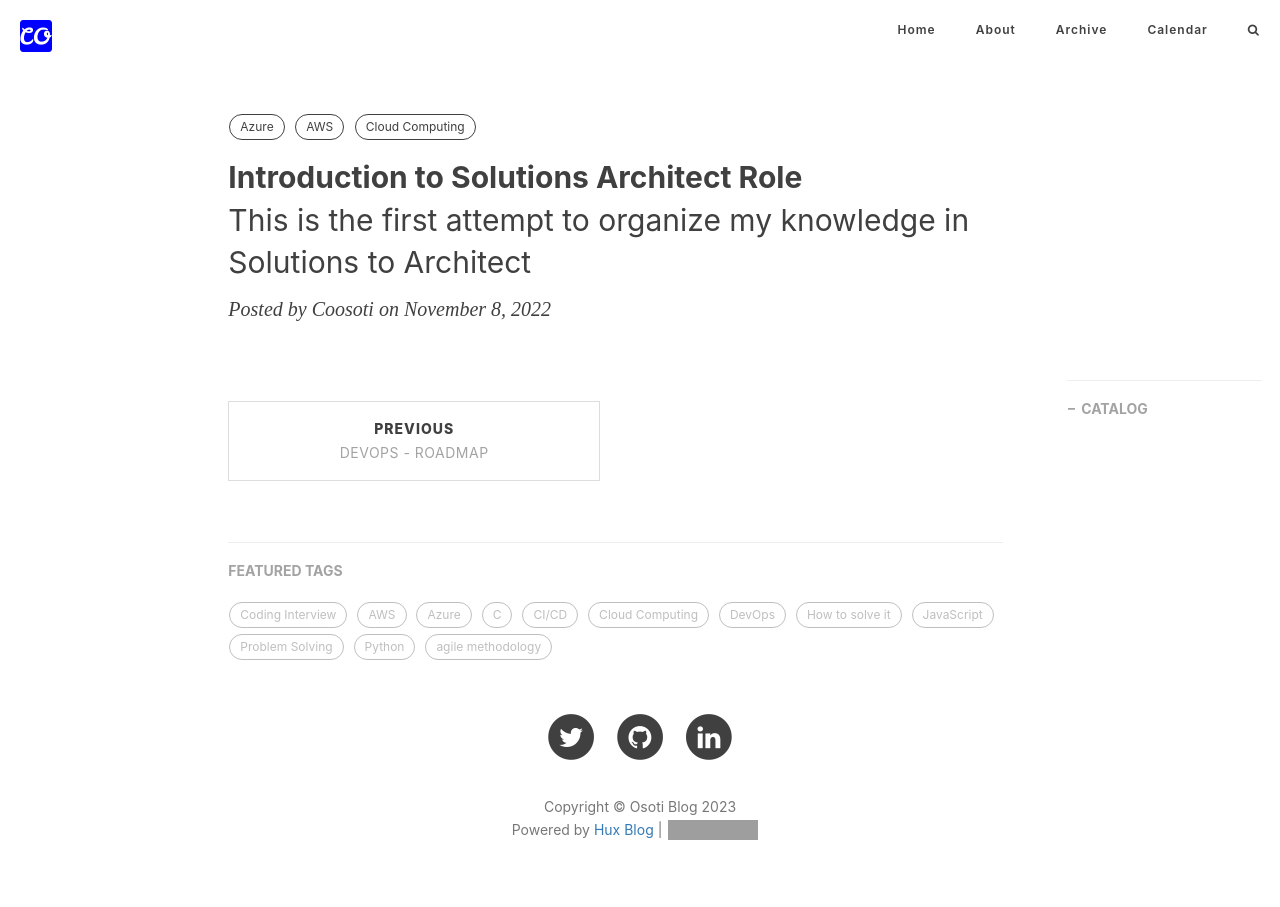
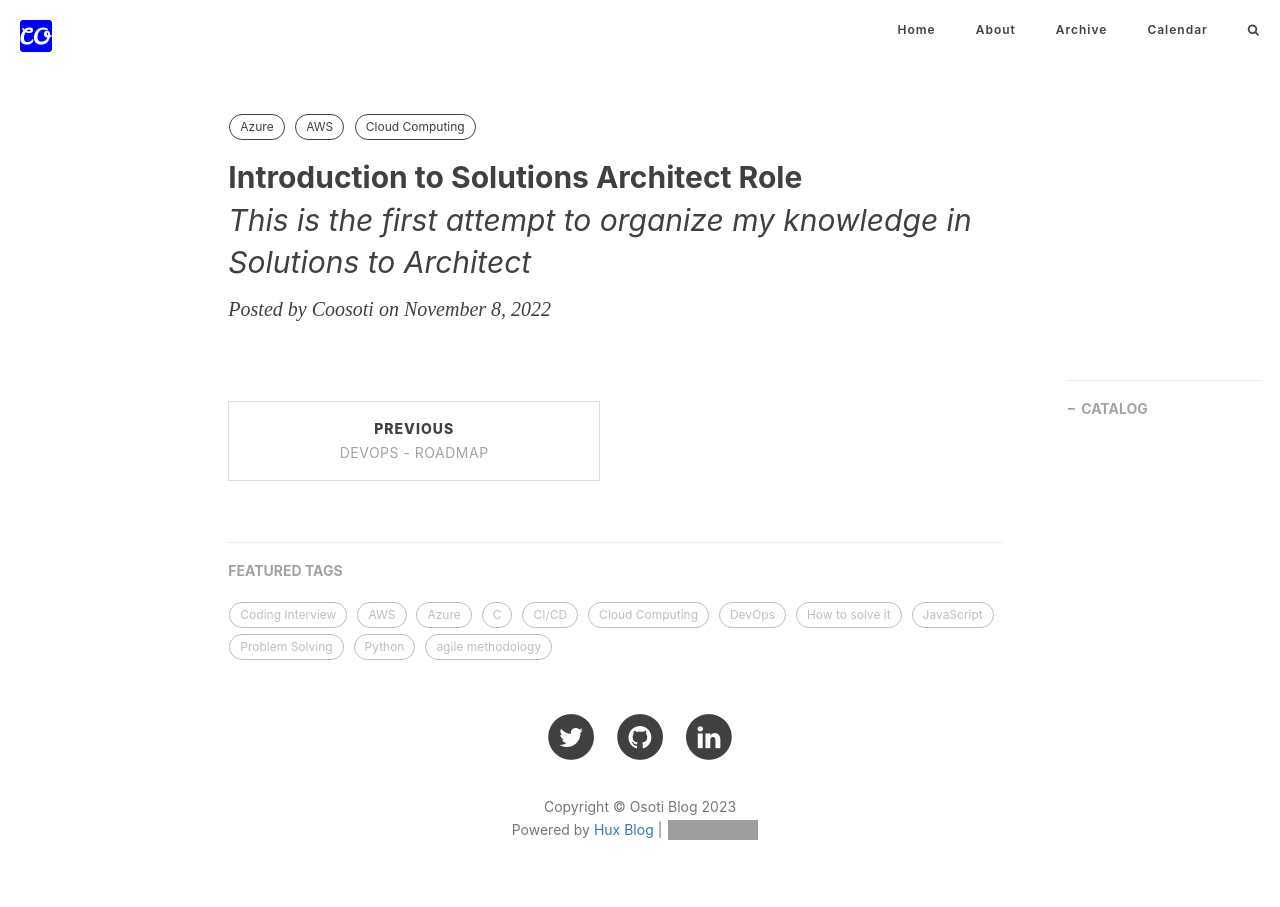
Before and after one commit to coosoti/blog, a Jekyll site: the page built from _posts/solutions_architect/2022-11-08-introduction-to-solutions-architect.md, in a window 1280 px wide. Built offline with Jekyll 4.4.1, drawn with Linux system fonts in a browser that asks for light colours; nearby versions of some CDN libraries; comment, search, counter and statistics services are not loaded; grey boxes are pictures that could not be loaded.

Commit message:
fix intro-header - subtitle heading setting

```diff
--- a/_includes/intro-header.html
+++ b/_includes/intro-header.html
@@ -42,7 +42,7 @@
                     </div>
                     <h2>{{ page.title }}</h2>
                     {% comment %} always create a h2 for keeping the margin {% endcomment %}
-                    <h5 class="subheading">{{ page.subtitle }}</h5>
+                    <h5 class="subheading"><i>{{ page.subtitle }}</i></h5>
                     <span class="meta">Posted by {% if page.author %}{{ page.author }}{% else %}{{ site.title }}{% endif %} on {{ page.date | date: "%B %-d, %Y" }}</span>
                 </div>
             </div>
```
